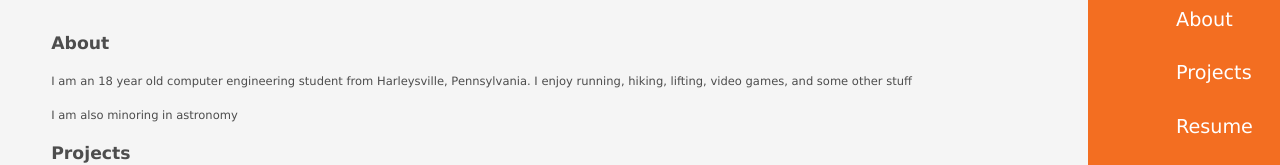
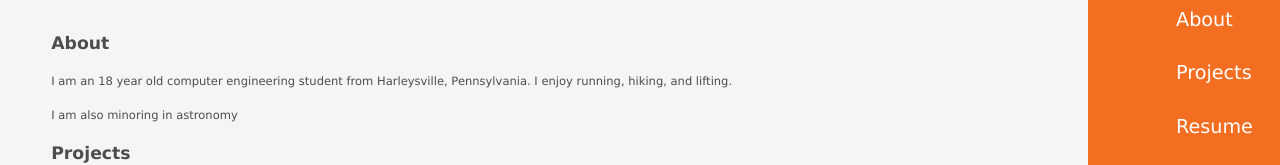
Before and after one commit to Seanaventure/webSite, a plain HTML site: page index.html in a window 1280 px wide. Shown: the part 262-427 px from the top of the page. Drawn offline with Linux system fonts and the light colour scheme.

Commit message:
Hopefully this works

```diff
--- a/index.html
+++ b/index.html
@@ -90,7 +90,7 @@
   <div id="content">
     <div id="about">
       <h2 class="contentHeader">About</h2>
-      <p>I am an 18 year old computer engineering student from Harleysville, Pennsylvania. I enjoy running, hiking, lifting, video games, and some other stuff</p>
+      <p>I am an 18 year old computer engineering student from Harleysville, Pennsylvania. I enjoy running, hiking, and lifting.</p>
       <p>I am also minoring in astronomy</p>
     </div>
     <div id="projects">
```
